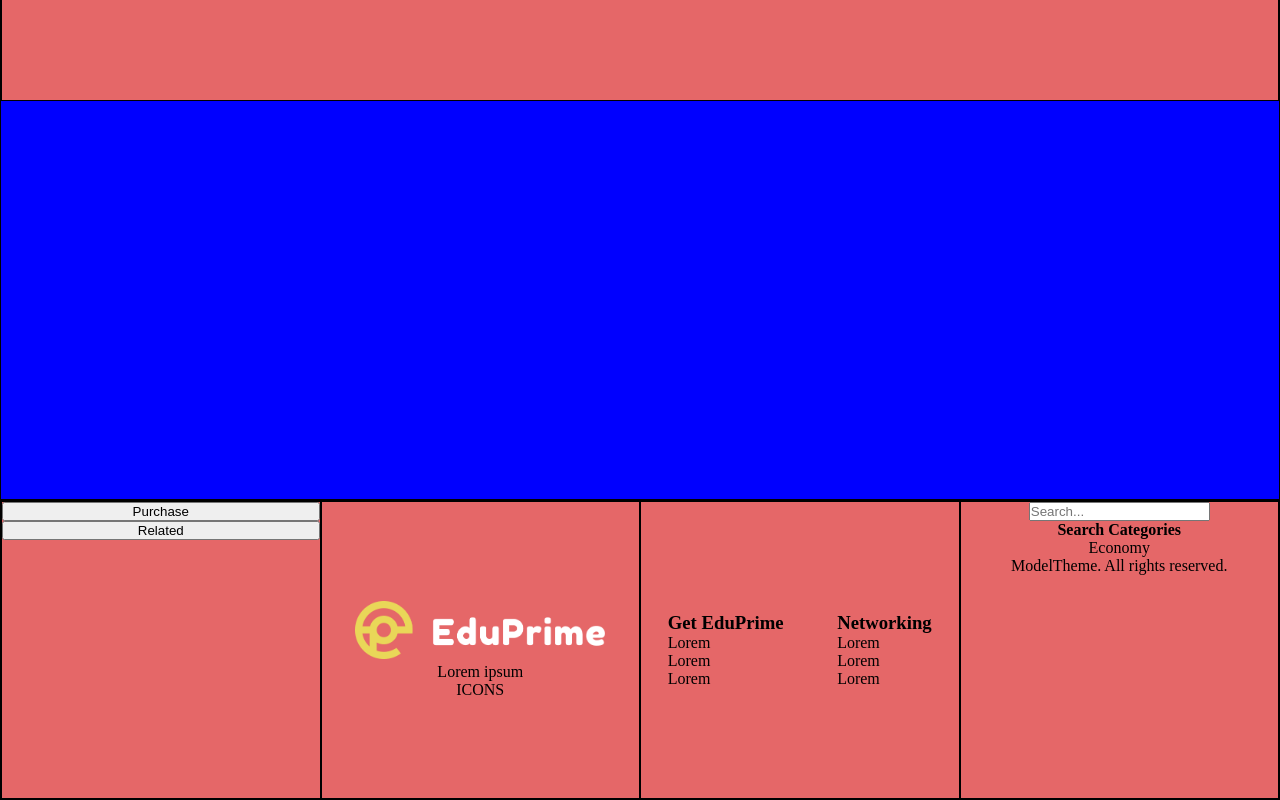
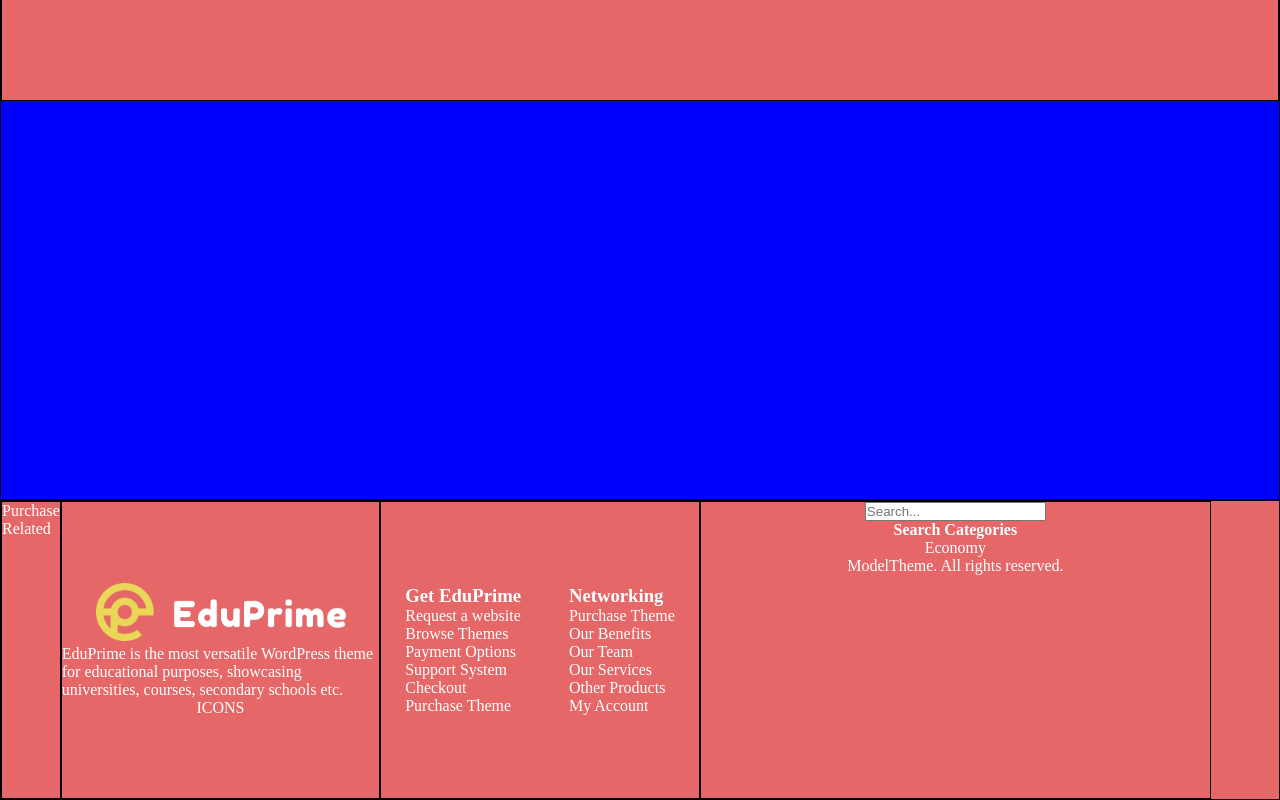
Before and after one commit to Afrodario/proj-html-vuejs, a Vue app: page / in a window 1280 px wide. Shown: the part 400-1200 px from the top of the page. Built offline with nearby package versions, Linux system fonts and the light colour scheme.

Commit message:
07. Dinamicizzazione prima parte del footer

```diff
--- a/src/components/EduFooter.vue
+++ b/src/components/EduFooter.vue
@@ -1,13 +1,16 @@
 <template>
   <footer class="debug flex">
       <div class="debug footer-themes flex flex-col">
-          <button>Purchase</button>
-          <button>Related</button>
+          <div><span>Purchase</span></div>
+          <div><span>Related</span></div>
       </div>
 
       <div class="debug footer-info flex flex-col">
           <EduLogo/>
-          <p>Lorem ipsum</p>
+          <p>EduPrime is the most versatile WordPress theme for
+              educational purposes, showcasing universities, courses,
+              secondary schools etc.
+          </p>
           <div class="footer-icons">
               ICONS
           </div>
@@ -16,18 +19,24 @@
       <div class="debug footer-nav flex">
           <nav>
               <h3>Get EduPrime</h3>
-              <ul>
-                  <li>Lorem</li>
-                  <li>Lorem</li>
-                  <li>Lorem</li>
+              <ul v-for="(item, index) in navLeft"
+                    :key="index">
+                <li>
+                    <a href="#">
+                        {{item.text}}
+                    </a>
+                </li>
               </ul>
           </nav>
           <nav>
               <h3>Networking</h3>
-              <ul>
-                  <li>Lorem</li>
-                  <li>Lorem</li>
-                  <li>Lorem</li>
+              <ul v-for="(item, index) in navRight"
+                    :key="index">
+                <li>
+                    <a href="#">
+                        {{item.text}}
+                    </a>
+                </li>
               </ul>
           </nav>
 
@@ -52,6 +61,62 @@ export default {
     name: "EduFooter",
     components: {
         EduLogo,
+    },
+    data () {
+        return {
+            navLeft: [
+                {
+                    id: 0,
+                    text: "Request a website"
+                },
+                {
+                    id: 1,
+                    text: "Browse Themes"
+                },
+                {
+                    id: 2,
+                    text: "Payment Options"
+                },
+                {
+                    id: 3,
+                    text: "Support System"
+                },
+                {
+                    id: 4,
+                    text: "Checkout"
+                },
+                {
+                    id: 5,
+                    text: "Purchase Theme"
+                },
+            ],
+            navRight: [
+                {
+                    id: 0,
+                    text: "Purchase Theme"
+                },
+                {
+                    id: 1,
+                    text: "Our Benefits"
+                },
+                {
+                    id: 2,
+                    text: "Our Team"
+                },
+                {
+                    id: 3,
+                    text: "Our Services"
+                },
+                {
+                    id: 4,
+                    text: "Other Products"
+                },
+                {
+                    id: 5,
+                    text: "My Account"
+                },
+            ]
+        }
     }
 }
 </script>
@@ -62,23 +127,28 @@ export default {
     footer {
         height: 300px;
         background-color: $brandColor;
-
-        div.debug {
-            width: calc(100% / 4);
-        }
+        color: white;
 
         .footer-info {
             justify-content: center;
             align-items: center;
+            width: 25%;
         }
 
         .footer-nav {
             justify-content: space-around;
             align-items: center;
+            width: 25%;
+
+            a {
+                color: white;
+            }
+
         }
 
         .footer-search {
             align-items: center;
+            width: 40%;
         }
 
     }
```
